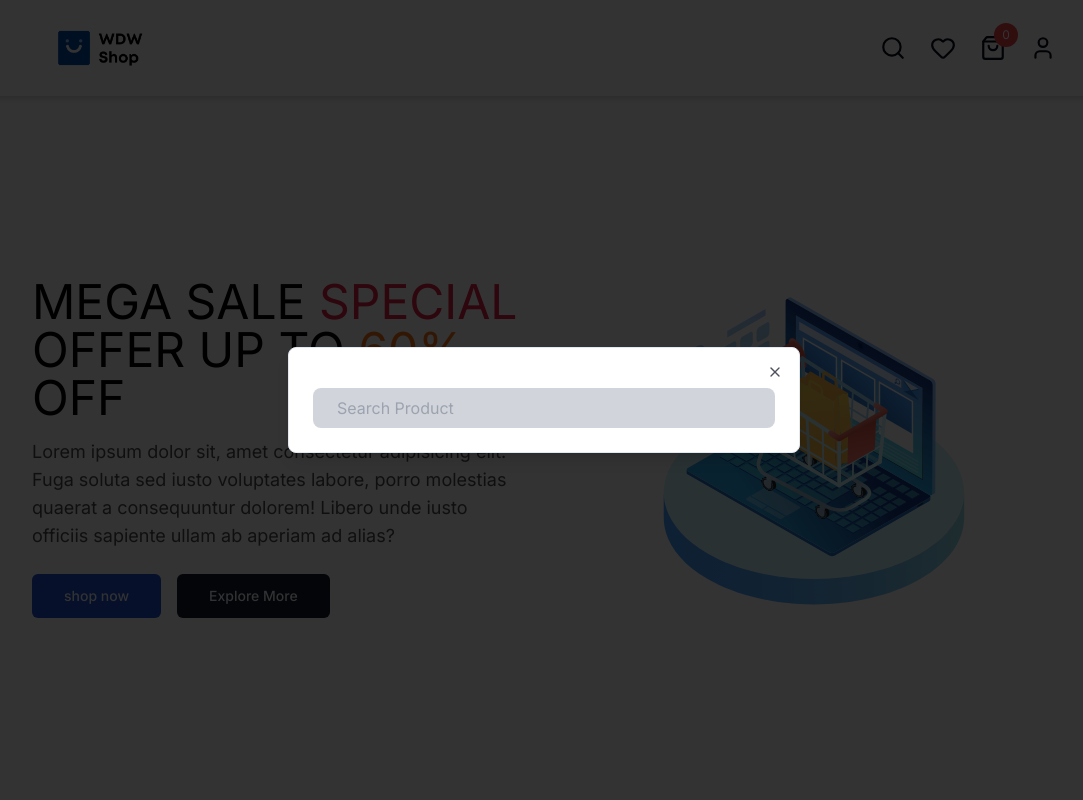
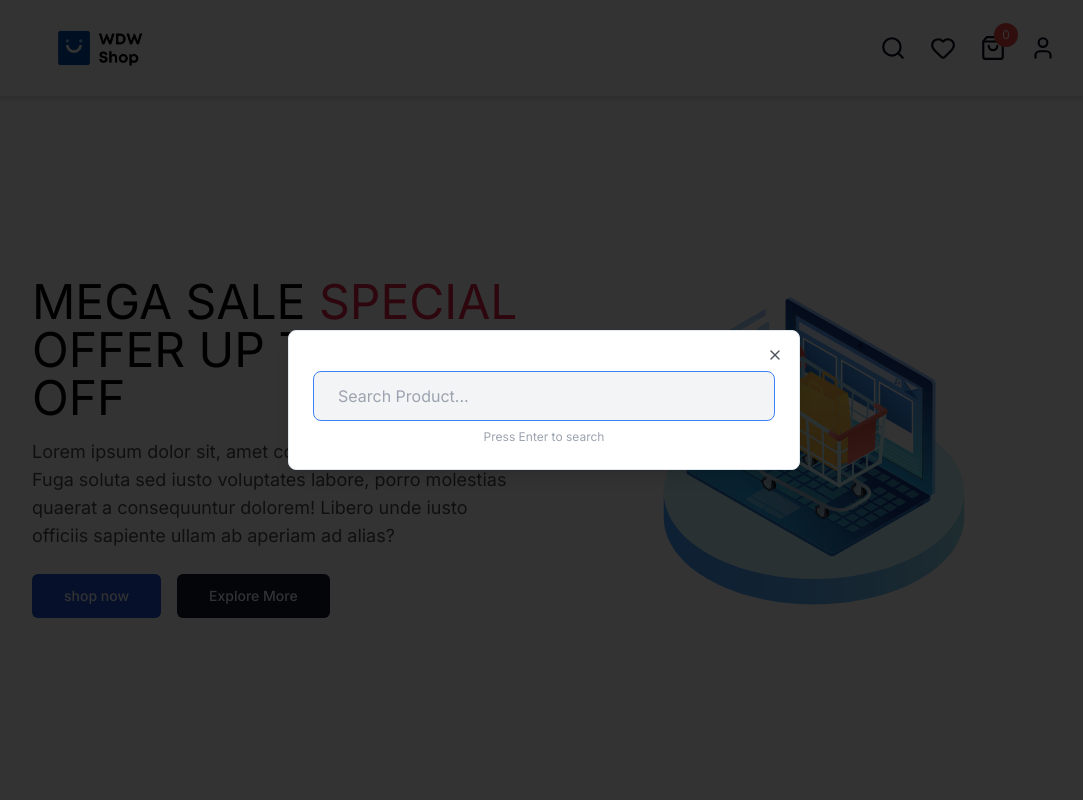
Before and after one commit to Muad-Ahmed/ecommerce-next-js, a Next.js app: page / in a window 1280 px wide. Both pictures are taken after a click on the icon 989 px from the left and 48 px from the top of the page. Shown: the top 800 px of the page, without its empty margins (96-1179 px from the left). Built offline with nearby package versions, Linux system fonts and the light colour scheme; no server answers.

Commit message:
feat: implement product search system and results page

```diff
--- /dev/null
+++ b/app/search/page.tsx
@@ -0,0 +1,63 @@
+import { getAllProducts } from "@/request/requests";
+import React from "react";
+import ProductCard from "@/components/home/ProductCard";
+
+interface SearchProps {
+  searchParams: { q?: string };
+}
+
+const SearchPage = async ({ searchParams }: SearchProps) => {
+  // Extract query from URL params, default to empty string
+  const query = searchParams.q || "";
+
+  // Fetch all products from the API
+  const allProducts = await getAllProducts();
+
+  // Filter products based on search query (Case-insensitive)
+  const filteredProducts = allProducts.filter((product: any) =>
+    product.title.toLowerCase().includes(query.toLowerCase()),
+  );
+
+  return (
+    <div className="min-h-screen bg-gray-50 py-12">
+      <div className="container mx-auto px-4">
+        {/* Search header and results count */}
+        <div className="mb-8 border-b pb-6">
+          <h1 className="text-3xl font-bold text-gray-900">
+            Search Results for: <span className="text-blue-600">"{query}"</span>
+          </h1>
+          <p className="text-gray-500 mt-2 italic">
+            Found {filteredProducts.length} items matching your search
+          </p>
+        </div>
+
+        {/* Conditional rendering for search results */}
+        {filteredProducts.length > 0 ? (
+          <div className="grid grid-cols-1 sm:grid-cols-2 md:grid-cols-3 lg:grid-cols-4 gap-6">
+            {filteredProducts.map((product: any) => (
+              <div
+                key={product.id}
+                className="transition-transform duration-300 hover:scale-[1.02]"
+              >
+                <ProductCard product={product} />
+              </div>
+            ))}
+          </div>
+        ) : (
+          /* Empty state UI when no products match */
+          <div className="flex flex-col items-center justify-center py-24 bg-white rounded-3xl shadow-sm border border-dashed">
+            <h2 className="text-2xl font-semibold text-gray-800">
+              No matches found!
+            </h2>
+            <p className="text-gray-500 mt-2 max-w-md text-center">
+              We couldn&apos;t find any products matching your search. Try using
+              different keywords like &quot;gold&quot; or &quot;cotton&quot;.
+            </p>
+          </div>
+        )}
+      </div>
+    </div>
+  );
+};
+
+export default SearchPage;
--- a/components/helper/SearchBox.tsx
+++ b/components/helper/SearchBox.tsx
@@ -1,20 +1,40 @@
-import React from "react";
+"use client"; // Required because we use hooks and forms
+
+import React, { FormEvent, useRef } from "react";
 import { Dialog, DialogContent, DialogTrigger } from "../ui/dialog";
 import { SearchIcon } from "lucide-react";
+import { useRouter } from "next/navigation"; // To redirect user to search page
 
 const SearchBox = () => {
+  const router = useRouter();
+  const inputRef = useRef<HTMLInputElement>(null);
+
+  const handleSearch = (e: FormEvent) => {
+    e.preventDefault();
+    const query = inputRef.current?.value;
+
+    if (!query || query.trim() === "") return;
+
+    // Redirect user to search results page with the query
+    router.push(`/search?q=${encodeURIComponent(query)}`);
+  };
+
   return (
     <Dialog>
-      <DialogTrigger>
-        <SearchIcon size={26} cursor={"pointer"} />
+      <DialogTrigger asChild>
+        <SearchIcon size={26} className="cursor-pointer" />
       </DialogTrigger>
       <DialogContent>
-        <form>
+        <form onSubmit={handleSearch}>
           <input
+            ref={inputRef}
             type="text"
-            placeholder="Search Product"
-            className="bolck w-full bg-gray-300 rounded-lg px-6 py-2 mt-4 outline-none"
+            placeholder="Search Product..."
+            className="block w-full bg-gray-100 rounded-lg px-6 py-3 mt-4 outline-none border focus:border-blue-500 transition-all"
           />
+          <p className="text-xs text-gray-400 mt-2 text-center">
+            Press Enter to search
+          </p>
         </form>
       </DialogContent>
     </Dialog>
```
